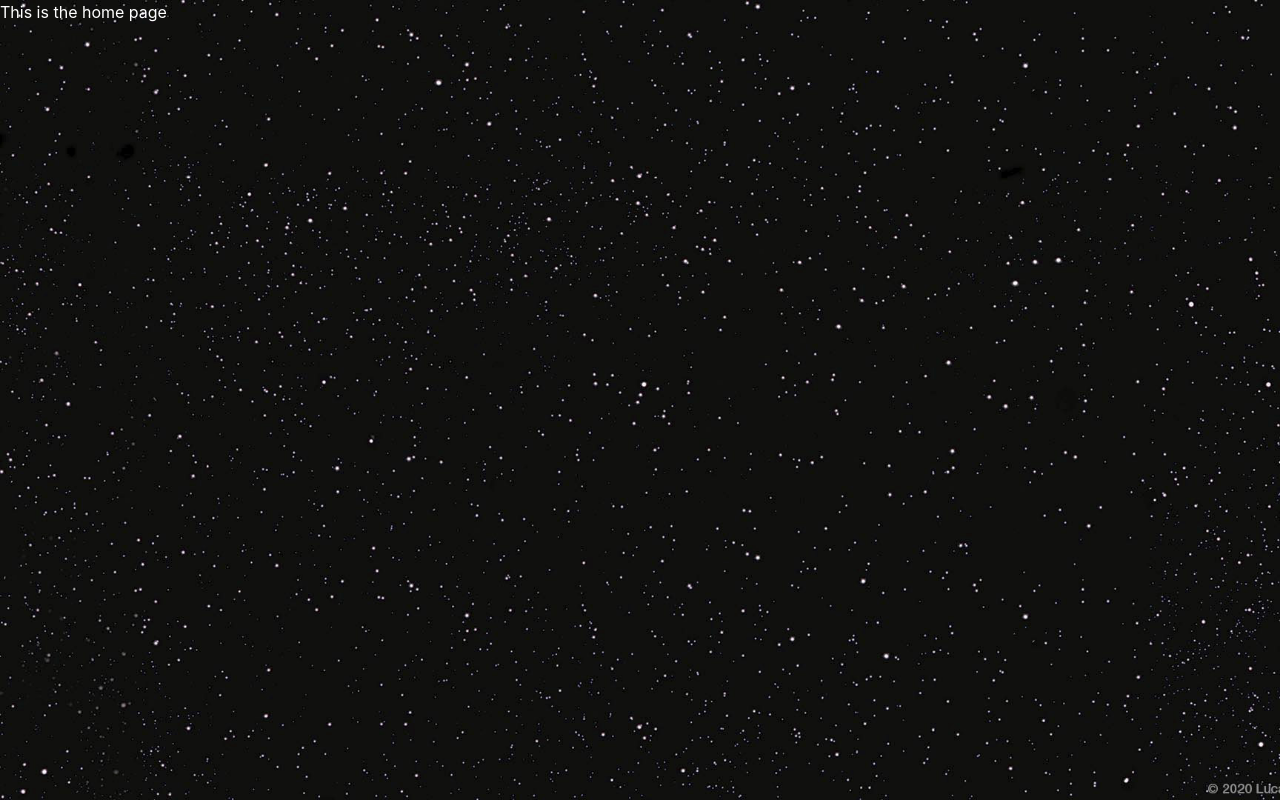
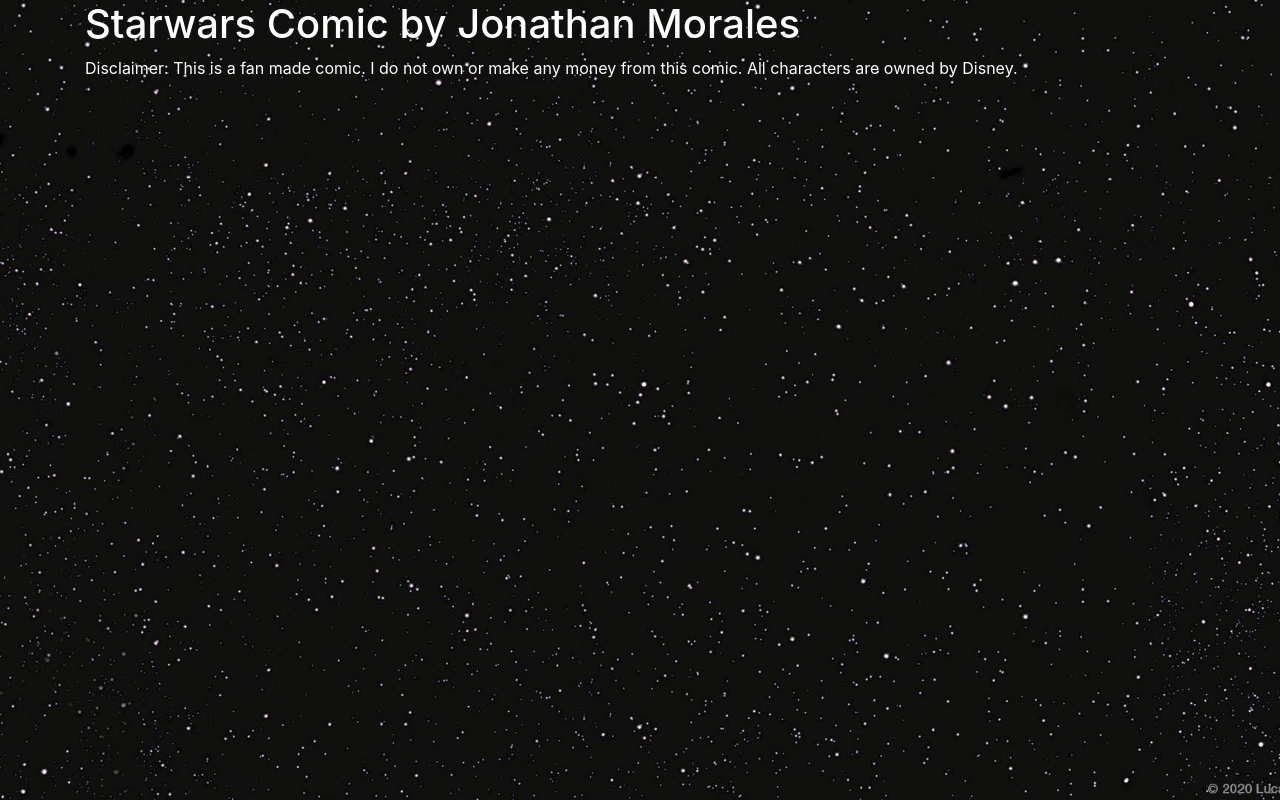
Before and after one commit to Jacobs1986/Jon-Starwars, a React (Create React App) app in the folder client/: page / in a window 1280 px wide. Built offline with nearby package versions, Linux system fonts and the light colour scheme.

Commit message:
Update home.pages.js

```diff
--- a/client/src/components/pages/home.pages.js
+++ b/client/src/components/pages/home.pages.js
@@ -7,7 +7,10 @@ class Home extends Component {
     render() {
         return (
             <div>
-                This is the home page
+                <Container>
+                    <h1>Starwars Comic by Jonathan Morales</h1>
+                    <p>Disclaimer: This is a fan made comic. I do not own or make any money from this comic. All characters are owned by Disney.</p>
+                </Container>
             </div>
         );
     };
```
